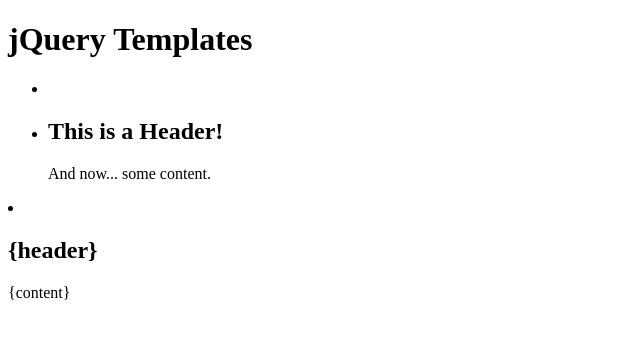
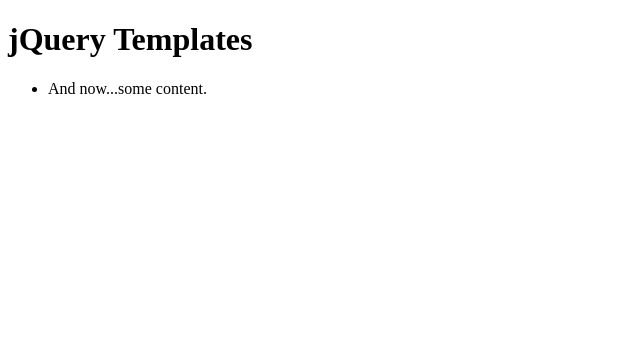
Before and after one commit to mikelikesbikes/jquery_templates, a plain HTML site: page index.htm in a window 1280 px wide. Shown: the whole page, without its empty margins (0-640 px from the left). Drawn offline with Linux system fonts and the light colour scheme.

Commit message:
regex for matching __

```diff
--- a/index.htm
+++ b/index.htm
@@ -8,30 +8,29 @@
   <script src="jquery-1.3.2.js" type="text/javascript" charset="utf-8"></script>
   <script src="jquery-templates.js" type="text/javascript" charset="utf-8"></script>
   <script type="text/javascript" charset="utf-8">
-    $(function() {
-      var template = $("#template").html();
+    (function($){
+      $(function() {
+        var template = $("#template").html();
 
-      var html = $.template(template,
-        { "class_name": "template",
-          "header":     "This is a Header!",
-          "content":    "And now... some content."});
+        var html = $.template(template,
+          { "class_name":      "template",
+            "header":          "This is a Header!",
+            "other_content":   "And now...some content.",
+            "content":         "Just content."});
 
-      $("#template_target").append(html);
-    });
+        $("#template_target").append(html);
+      });
+    })(jQuery);
   </script>
 </head>
 
 <body>
   <h1>jQuery Templates</h1>
   <ul id="template_target">
-    <li class="empty"></li>
   </ul>
 
-  <div id="template">
-    <li class="{class_name}">
-      <h2>{header}</h2>
-      <p>{content}</p>
-    </li>
+  <div id="template" style="display:none">
+    <li class="__class_name__">__other_content__</li>
   </div>
 </body>
 </html>
--- a/jquery-templates.js
+++ b/jquery-templates.js
@@ -1,10 +1,9 @@
 (function($) {
   $.template = function(str, params) {
-    return str.replace(/{([^{}]*)}/g,
-            function (a, b) {
-                var r = params[b];
-                return typeof r === 'string' || typeof r === 'number' ? r : a;
-            }
-        );
+    return str.replace(/__(.+?)__/g,
+      function (a, b) {
+        var r = params[b];
+        return typeof r === 'string' || typeof r === 'number' ? r : "";
+      });
   };
 })(jQuery);
```
